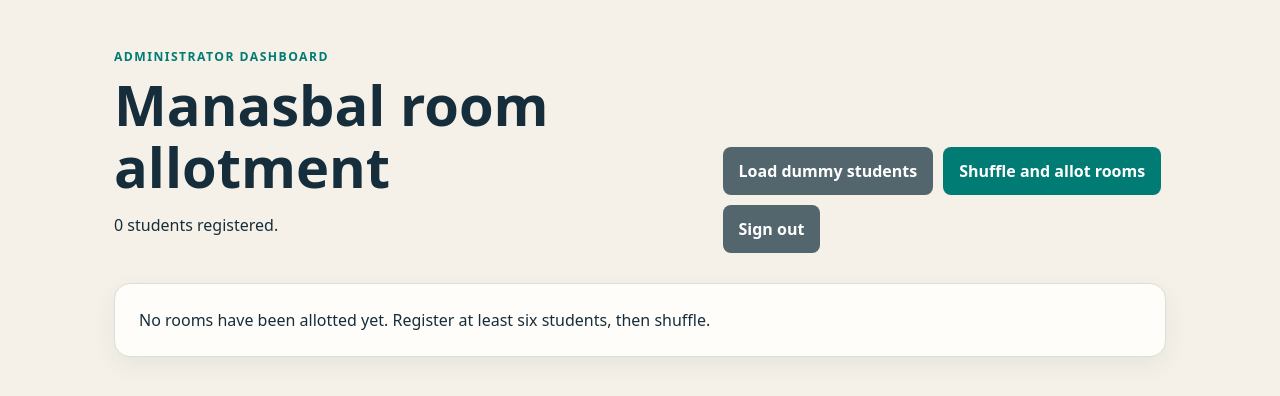
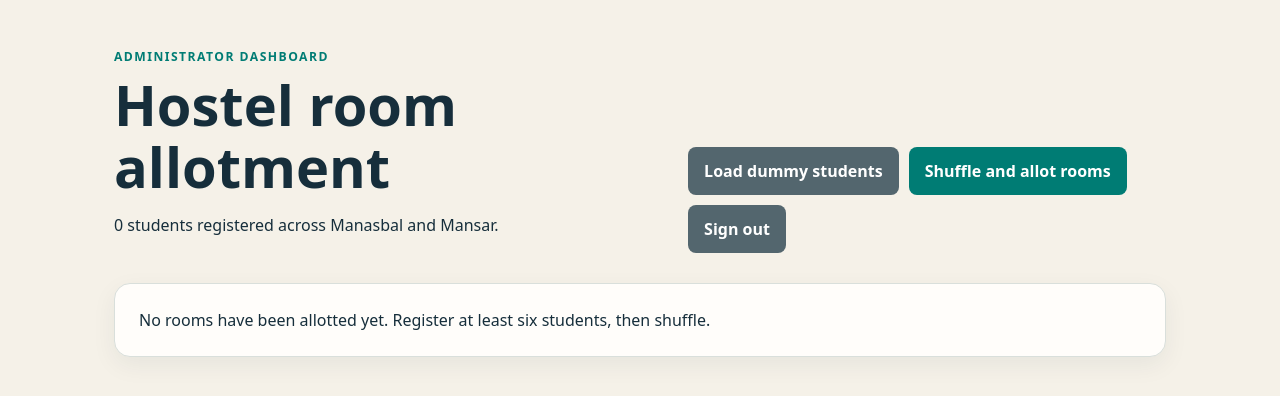
Before and after one commit to Mandeep-pro/Hostel-Allotment-Management, a Flask app: page /admin in a window 1280 px wide. Shown: the part 73-469 px from the top of the page. Run offline with Flask 3, Linux system fonts and the light colour scheme; the visitor is signed in with stand-in values (Sample User, id 1); data that the repository does not hold is empty.

Commit message:
Revise admin dashboard content and unassigned student details
Updated the admin dashboard to reflect 'Hostel room allotment' and included hostel names for unassigned students.

```diff
--- a/templates/admin_dashboard.html
+++ b/templates/admin_dashboard.html
@@ -2,7 +2,7 @@
 {% block title %}Admin · Manasbal Hostel Allotment{% endblock %}
 {% block content %}
 <section class="admin-top">
-  <div><p class="eyebrow">Administrator dashboard</p><h1>Manasbal room allotment</h1><p>{{ total_students }} student{{ '' if total_students == 1 else 's' }} registered.</p></div>
+  <div><p class="eyebrow">Administrator dashboard</p><h1>Hostel room allotment</h1><p>{{ total_students }} student{{ '' if total_students == 1 else 's' }} registered across Manasbal and Mansar.</p></div>
   <div class="actions">
     <form method="post" action="{{ url_for('load_demo_students') }}"><button class="secondary" type="submit">Load dummy students</button></form>
     <form method="post" action="{{ url_for('shuffle_rooms') }}"><button type="submit">Shuffle and allot rooms</button></form>
@@ -26,6 +26,6 @@
 {% endif %}
 
 {% if unassigned_students %}
-  <section class="card unassigned"><h2>Waiting list ({{ unassigned_students|length }})</h2><p>These students are retained for the next round because every allotted room must have exactly six students.</p><ul>{% for student in unassigned_students %}<li>{{ student.full_name }} <small>({{ student.enrollment_number }})</small></li>{% endfor %}</ul></section>
+  <section class="card unassigned"><h2>Waiting list ({{ unassigned_students|length }})</h2><p>These students are retained for the next round because every allotted room must have exactly six students.</p><ul>{% for student in unassigned_students %}<li>{{ student.full_name }} <small>({{ student.enrollment_number }} · {{ student.hostel_name }})</small></li>{% endfor %}</ul></section>
 {% endif %}
 {% endblock %}
```
